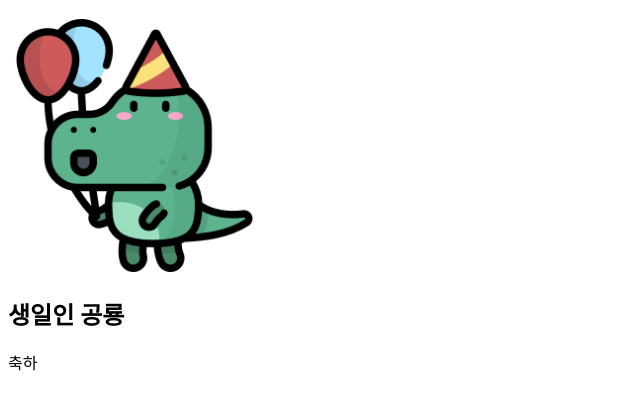
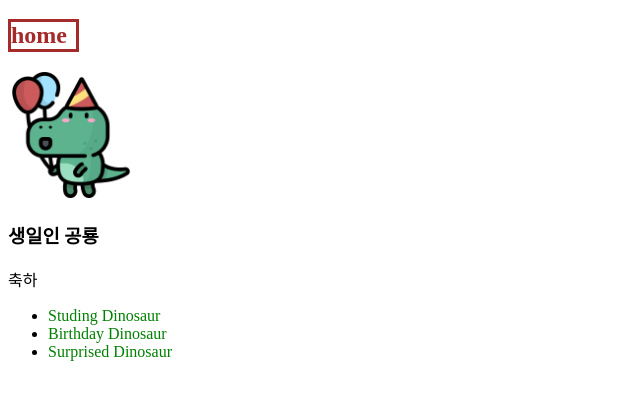
Before and after one commit to ddenzu/first-dinosaur, a plain HTML site: page birthday_dinosaur.html in a window 1280 px wide. Shown: the part 61-470 px from the top of the page, without its empty margins (0-640 px from the left). Drawn offline with Linux system fonts and the light colour scheme.

Commit message:
Add files via upload

```diff
--- a/birthday_dinosaur.html
+++ b/birthday_dinosaur.html
@@ -4,10 +4,29 @@
     <title>Birthday Dinosaur</title>
     <meta charset="utf-8">
 </head>
+<style>
+    a {
+        text-decoration: none;
+        color:green
+    }
+    h2 {
+        border-style: solid;
+        border-color: brown;
+        width: 65px;
+    }
+
+</style>
 <body>
     <h1>Birthday Dinosaur!!</h1>
-    <img src="birthday.png" width="20%">
-    <h2>생일인 공룡</h2>
+    <h2><a href="index.html" style="color:brown">home</a></h2>
+    <img src="birthday.png" width="10%">
+    <h3>생일인 공룡</h3>
     <p>축하</p>
+
+<ul>
+    <li><a href="studing_dinosaur.html">Studing Dinosaur</a></li>
+    <li><a href="birthday_dinosaur.html">Birthday Dinosaur</a></li>
+    <li><a href="surprised_dinosaur.html">Surprised Dinosaur</a></li>
+</ul>
 </body>
 </html>
```
Also changed, not shown: index.html (+14 -8 lines), studing_dinosaur.html (+1 -1 lines), surprised_dinosaur.html (+1 -1 lines).
